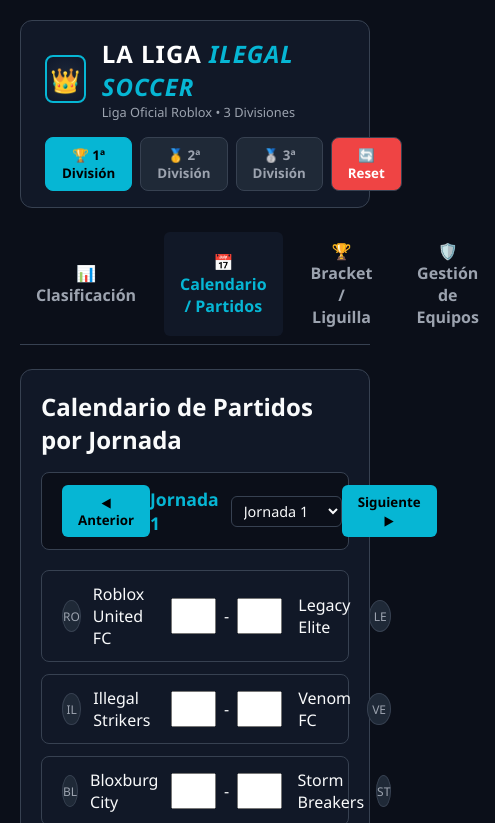
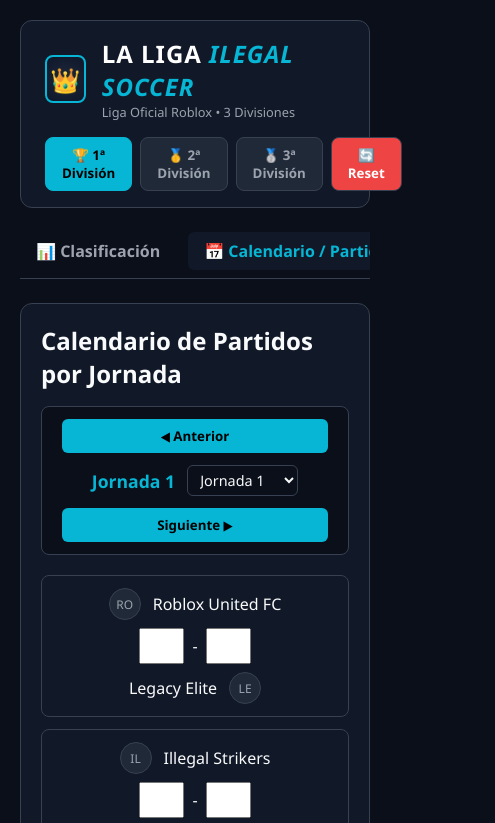
Before and after one commit to 1Fntxy/laliga, a plain HTML site: page index.html in a window 390 px wide. Both pictures are taken after a click on the button "📅 Calendario / Partidos". Shown: the top 823 px of the page, 495 px wide, since content can reach past the window. Drawn offline with Linux system fonts and the light colour scheme.

Commit message:
Update index.html

```diff
--- a/index.html
+++ b/index.html
@@ -113,6 +113,7 @@
             margin-bottom: 24px;
             border-bottom: 1px solid var(--border-color);
             padding-bottom: 8px;
+            overflow-x: auto;
         }
 
         .tab-btn {
@@ -124,6 +125,7 @@
             font-weight: 600;
             cursor: pointer;
             border-radius: 6px;
+            white-space: nowrap;
             transition: background 0.2s, color 0.2s;
         }
 
@@ -193,6 +195,7 @@
             justify-content: center;
             font-size: 0.75rem;
             color: var(--text-muted);
+            flex-shrink: 0;
         }
 
         .team-grid {
@@ -246,6 +249,8 @@
             border-radius: 8px;
             border: 1px solid var(--border-color);
             margin-bottom: 20px;
+            flex-wrap: wrap;
+            gap: 12px;
         }
 
         .matchday-title {
@@ -269,17 +274,20 @@
             align-items: center;
             justify-content: space-between;
             gap: 16px;
+            flex-wrap: wrap;
         }
 
         .match-team {
             display: flex;
             align-items: center;
             gap: 12px;
-            width: 35%;
+            flex: 1;
+            min-width: 140px;
         }
 
         .match-team.away {
             justify-content: flex-end;
+            text-align: right;
         }
 
         .score-inputs {
@@ -435,6 +443,35 @@
             width: 45px;
             text-align: center;
         }
+
+        /* Ajuste responsivo para celulares */
+        @media (max-width: 768px) {
+            .matchday-nav {
+                flex-direction: column;
+                gap: 12px;
+                text-align: center;
+            }
+            .matchday-nav > div {
+                justify-content: center;
+                width: 100%;
+            }
+            .matchday-nav button {
+                width: 100%;
+            }
+            .match-card {
+                flex-direction: column;
+                gap: 8px;
+                align-items: stretch;
+            }
+            .match-team, .match-team.away {
+                justify-content: center;
+                text-align: center;
+                width: 100%;
+            }
+            .score-inputs {
+                justify-content: center;
+            }
+        }
     </style>
 </head>
 <body>
@@ -497,7 +534,7 @@
 
             <div class="matchday-nav">
                 <button class="action-btn" onclick="changeMatchday(-1)">◀ Anterior</button>
-                <div style="display:flex; align-items:center; gap:12px;">
+                <div style="display:flex; align-items:center; gap:12px; flex-wrap:wrap;">
                     <span class="matchday-title" id="matchday-label">Jornada 1</span>
                     <select id="matchday-select" onchange="jumpToMatchday(this.value)" style="padding:4px 8px;"></select>
                 </div>
@@ -511,7 +548,7 @@
 
     <div id="tab-bracket" class="content-section">
         <div class="card">
-            <div style="display:flex; justify-content:space-between; align-items:center; margin-bottom: 16px;">
+            <div style="display:flex; justify-content:space-between; align-items:center; margin-bottom: 16px; flex-wrap:wrap; gap:12px;">
                 <h2>Cuadro de Eliminación Directa (Liguilla)</h2>
                 <button class="action-btn" onclick="saveBracket()">Guardar Bracket</button>
             </div>
@@ -595,7 +632,7 @@
             <input type="text" id="modal-dt-input" placeholder="Ej. RobloxPro123" onchange="saveModalTeamInfo()">
         </div>
 
-        <div style="display:flex; justify-content:space-between; align-items:center; margin-bottom:8px;">
+        <div style="display:flex; justify-content:space-between; align-items:center; margin-bottom:8px; flex-wrap:wrap; gap:8px;">
             <h3>Plantilla de Jugadores</h3>
             <button class="action-btn" style="font-size:0.8rem; padding:4px 8px;" onclick="addRosterPlayer()">+ Agregar Jugador</button>
         </div>
@@ -673,7 +710,7 @@
     }
 
     function loadState() {
-        const saved = localStorage.getItem('la_liga_roblox_db_v2');
+        const saved = localStorage.getItem('la_liga_roblox_db_v3');
         if (saved) {
             try { return JSON.parse(saved); } catch(e){}
         }
@@ -681,7 +718,7 @@
     }
 
     function saveState() {
-        localStorage.setItem('la_liga_roblox_db_v2', JSON.stringify(appData));
+        localStorage.setItem('la_liga_roblox_db_v3', JSON.stringify(appData));
     }
 
     function switchDivision(div) {
```
